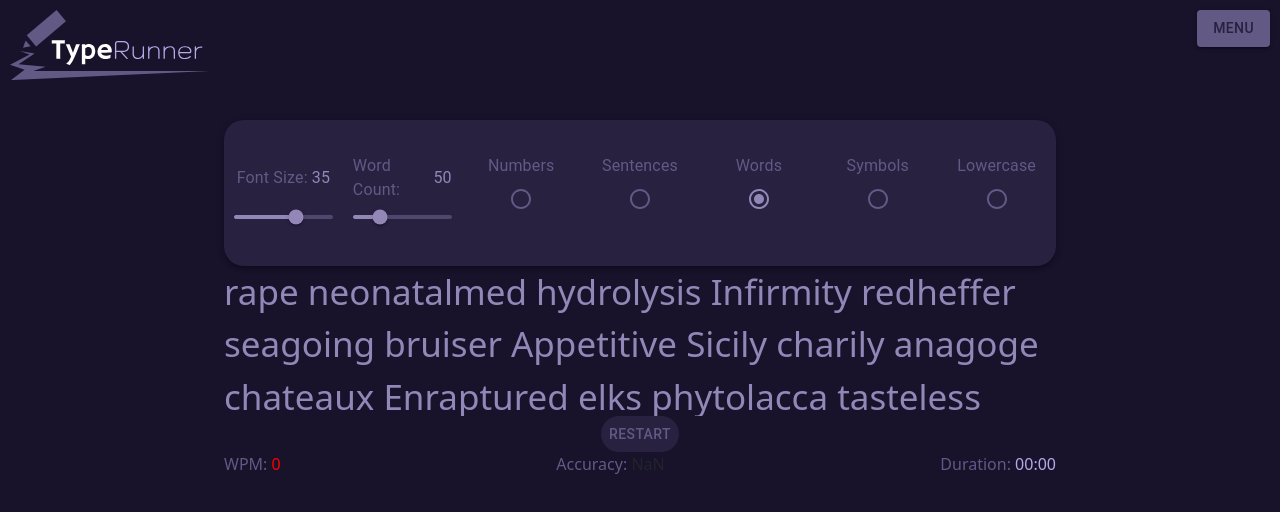
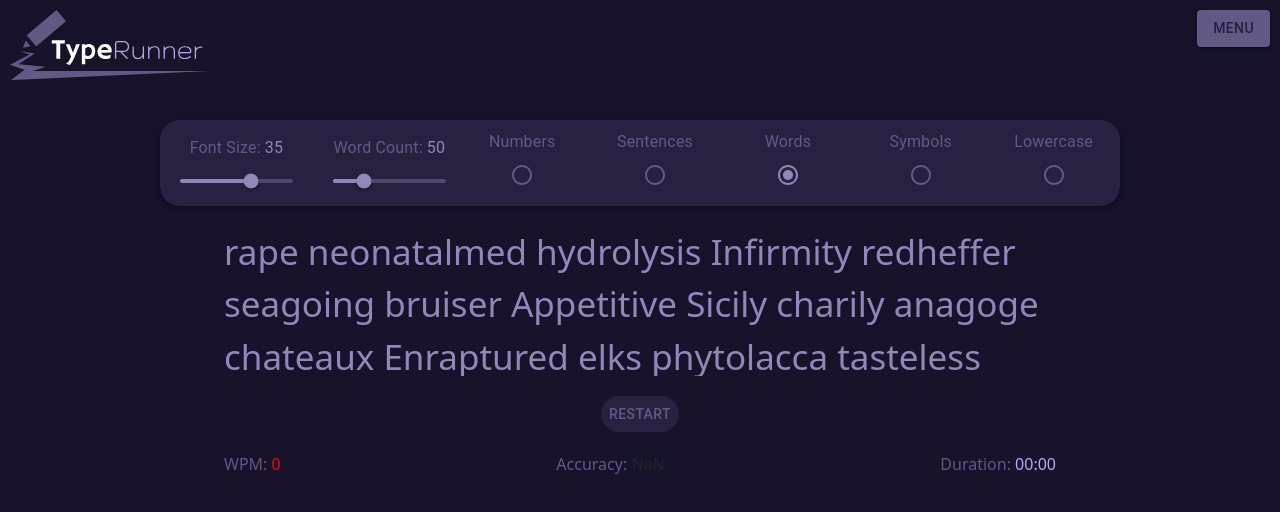
Before and after one commit to Jake-Yeo/nova-type, a React (Create React App) app: page / in a window 1280 px wide. Shown: the top 512 px of the page. Built offline with nearby package versions, Linux system fonts and the light colour scheme.

Commit message:
Added padding and fixed some styling errors.

```diff
--- a/src/components/FontSlider.tsx
+++ b/src/components/FontSlider.tsx
@@ -16,6 +16,7 @@ const FontSlider = () => {
     return (<>
         <Box sx={{
             padding: '10px',
+            paddingLeft: '20px',
             flex: '1',
             display: 'flex', // Center the content horizontally
             alignItems: 'center', // Center the content vertically
--- a/src/components/RestartButton.tsx
+++ b/src/components/RestartButton.tsx
@@ -15,6 +15,9 @@ const RestartButton = () => {
                 container
                 direction="row"
                 justifyContent='center'
+                sx={{
+                    padding: '20px'
+                }}
             >
                 <Button
                     onClick={() => onClick()}
--- a/src/components/SettingsIsland.tsx
+++ b/src/components/SettingsIsland.tsx
@@ -17,15 +17,13 @@ const SettingsIsland = () => {
                 square={false}
                 sx={{
                     borderRadius: '20px',
-                    minHeight: '50px', // get rid of this later on, this is just to add size to the paper
                     height: 'fit-content', // don't actually know if this works
                     display: 'inline-block',
-                    width: '65vw',
+                    width: '75vw',
                     backgroundColor: '#292140'
                 }}>
                 <span style={{
                     color: '#635985',
-                    padding: '10px'
                 }}>
                     <Grid container
                         direction='row'
--- a/src/components/ToTypeDisplay.tsx
+++ b/src/components/ToTypeDisplay.tsx
@@ -64,6 +64,10 @@ const ToTypeDisplay = () => {
 
   return (
     <>
+    {/** The div below acts as padding since I can't get the padding to work... */}
+    <div style={{
+      height: '20px'
+    }}></div>
       <div className="scrollCss"
         ref={divRef}
         key='scrollPane'
--- a/src/components/WordCountSlider.tsx
+++ b/src/components/WordCountSlider.tsx
@@ -14,12 +14,13 @@ const WordCountSlider = () => {
     return (<>
         <Box sx={{
             padding: '10px',
+            paddingLeft: '30px',
             flex: '1',
             display: 'flex',
             alignItems: 'center',
             flexDirection: 'column'
         }}>
-                        <Box sx={{
+            <Box sx={{
                 flexDirection: 'row',
                 flex: '1',
                 display: 'flex', // Center the content horizontally
@@ -28,7 +29,7 @@ const WordCountSlider = () => {
                 <Typography
                     id="input-slider"
                     sx={{
-                        color: '#635985'
+                        color: '#635985',
                     }}
                 >
                     Word Count:{'\u00A0'}
```
